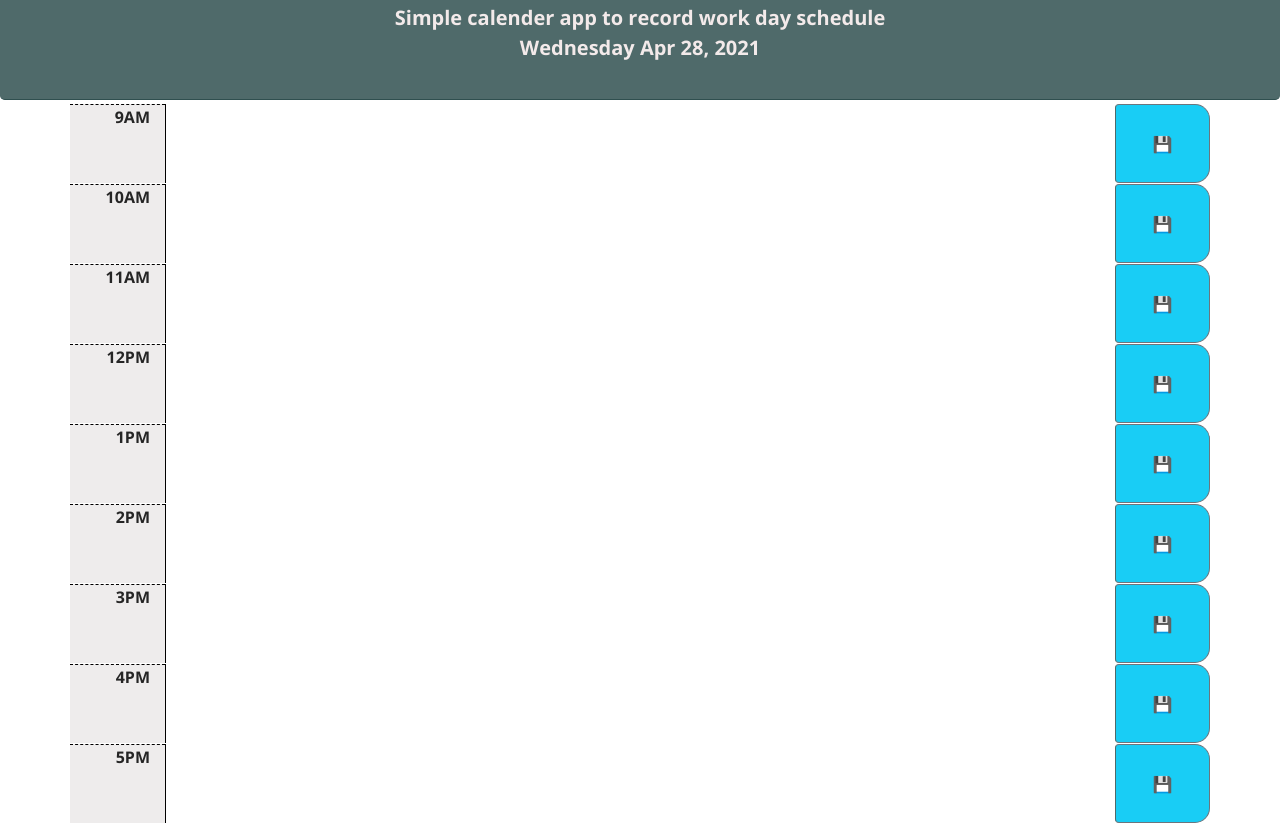
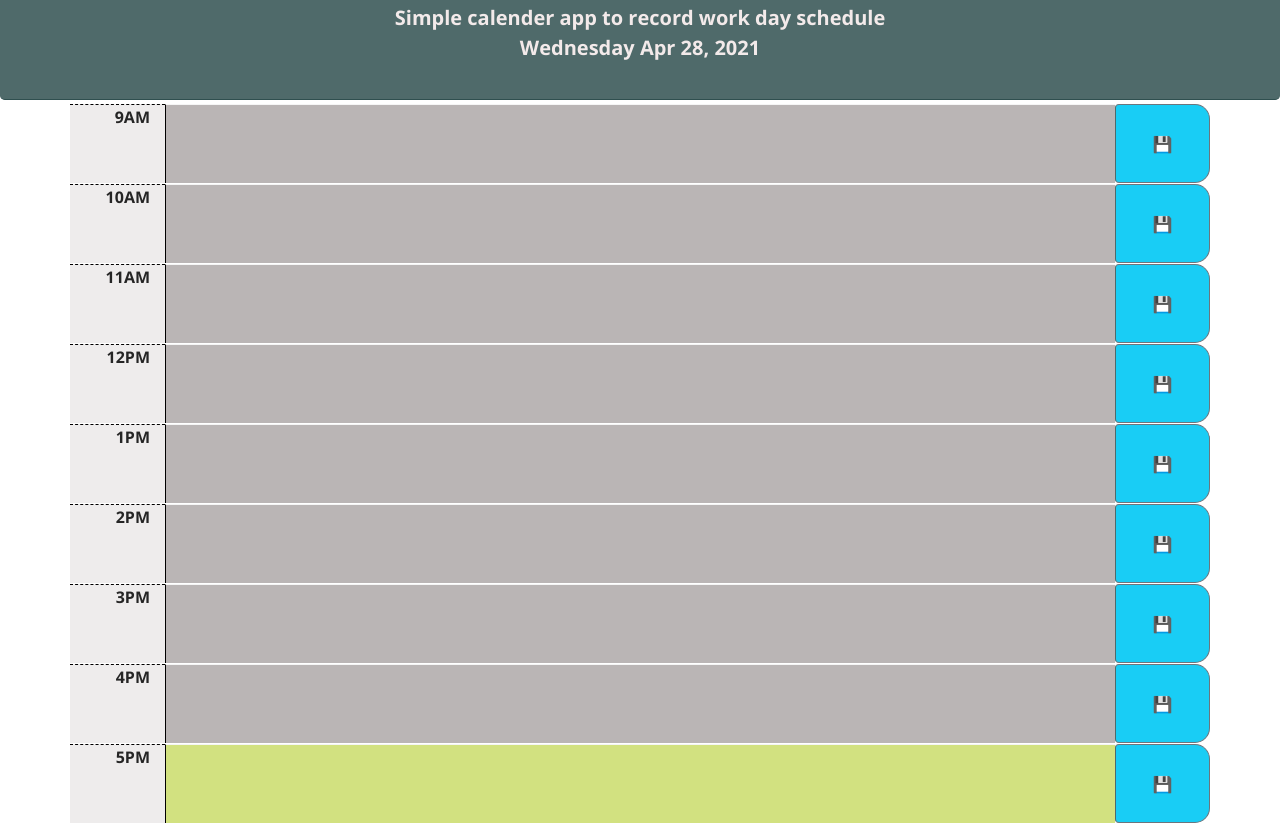
Before and after one commit to manzur-shaheed/ms-work-day-scheduler, a plain HTML site: page index.html in a window 1280 px wide. Shown: the part 73-896 px from the top of the page. Drawn offline with nearby package versions, Linux system fonts and the light colour scheme.

Commit message:
formatting and screen refresh

```diff
--- a/assets/css/style.css
+++ b/assets/css/style.css
@@ -50,11 +50,13 @@ body {
 
 /* text area */
 textarea {
+    font-family: Arial, Helvetica, sans-serif;
     background: transparent;
     border: none;
     resize: none;
-    color: #252525;
+    color: #060303;
     border-left: 1px solid black;
+    border-top: 1px solid whitesmoke;
     padding: 10px;
     white-space: pre;
 }
@@ -67,3 +69,16 @@ textarea {
     background-color: #19cdf5;
     color: white;
 }
+
+/* schedule time compared to time of the day */
+.past {
+    background-color: #bab5b5;
+}
+
+.present {
+    background-color: #d2e180;
+}
+
+.future {
+    background-color: #adb2e8;
+}
--- a/assets/js/script.js
+++ b/assets/js/script.js
@@ -18,9 +18,9 @@ function addHours() {
         // <div class="col-md-1 hour">
         //     9AM
         // </div>
-        // <textarea class="col-md-10 description">
+        // <textarea class="col-md-10" id="txt-9">
         // </textarea>
-        // <button class="btn saveBtn col-md-1"><i class="fas fa-save"></i></button>
+        // <button class="btn saveBtn col-md-1 btn-outline-secondary"></button>
         // </div>
 
         // create tags per above and add to row
@@ -44,6 +44,7 @@ function addHours() {
 function loadSavedSchedule() {
     var hr, txtAreaID;
 
+    // load each hours data from local storage
     for (hr = 9; hr < 18; hr++) {
         txtAreaID = "txt-" + hr.toString();
         $('textarea#'+txtAreaID).val(localStorage.getItem(txtAreaID));
@@ -52,8 +53,29 @@ function loadSavedSchedule() {
 
 // update hour's color
 function updateHourColor() {
+    // get current hour
+    var currentHr = moment().hours();
+    // console.log(currentHr);
 
-
+    // check against each hour block for past, present, future
+    for (hr = 9; hr < 18; hr++) {
+        txtAreaID = "txt-" + hr.toString();
+        // past
+        if (hr < currentHr) {
+            $('textarea#'+txtAreaID).addClass("past");
+        }
+        // present
+        else if (hr === currentHr) {
+            $('textarea#'+txtAreaID).removeClass("past");
+            $('textarea#'+txtAreaID).addClass("present");
+        }
+        // future
+        else {
+            $('textarea#'+txtAreaID).removeClass("past");
+            $('textarea#'+txtAreaID).removeClass("present");
+            $('textarea#'+txtAreaID).addClass("future");
+        }
+    }
 }
 
 // save schedule
@@ -77,13 +99,23 @@ function saveSchedule() {
 
 // function docHandler
 function docHandler() {
+    // display today's date
     displayDate();
+
+    // load previously saved schedule
     loadSavedSchedule();
+
+    // timeblocks are color coded
     updateHourColor();
+
+    // event handler for save button
     $('.saveBtn').on('click', saveSchedule);
+
+    // set timer to update timeblocks color in every 10sec
+    var interval = setInterval(updateHourColor, 10000);
 }
 
-// invoke addHours on window load
+// invoke addHours on window load to create hours in hr-container
 $(window).on('load', addHours);
 
 // once document is ready, update page and add event handler
```
